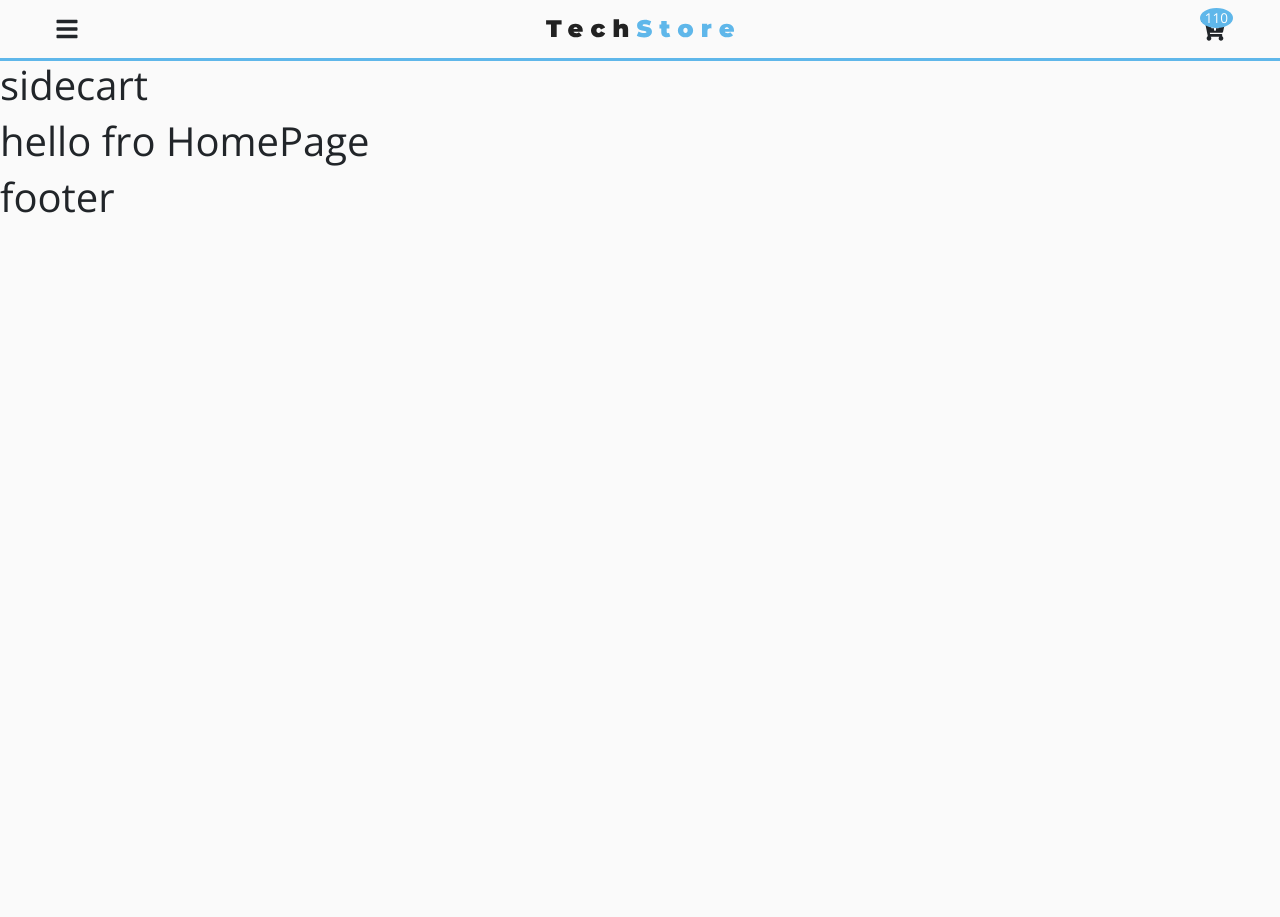
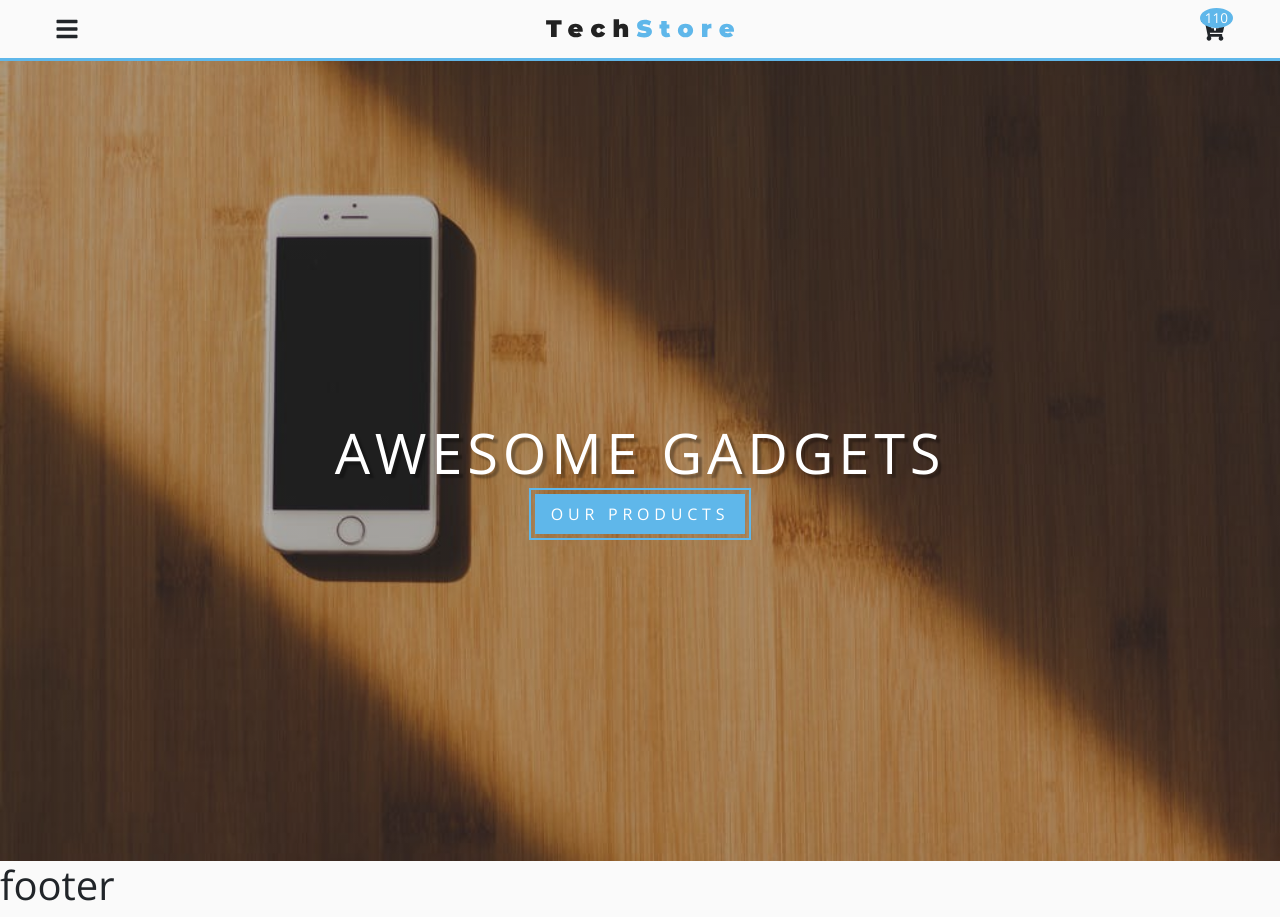
Before and after one commit to ziaul888/e-commerce, a React (Create React App) app: page / in a window 1280 px wide. Before the commit the page ends 800 px from the top, so only its background shows below. Built offline with nearby package versions, Linux system fonts and the light colour scheme.

Commit message:
herocomponent

```diff
--- a/src/App.css
+++ b/src/App.css
@@ -24,3 +24,21 @@ body {
   background: var(--mainGrey) !important;
   color: var(--mainBlack);
 }
+
+.main-link{
+  padding: 0.5rem 1rem;
+  background:var(--primaryColor);
+  color:var(--mainWhite);
+  display:inline-block;
+  text-transform: uppercase;
+  letter-spacing: var(--mainSpacing);
+  outline: 2px solid var(--primaryColor);
+  outline-offset: 4px;
+  border: none;
+}
+.main-link:hover{
+  background:var(--darkGrey);
+  text-decoration: none;
+  color: var(--primaryColor);
+  outline-color: var(--darkGrey);
+}
--- /dev/null
+++ b/src/components/Hero.jsx
@@ -0,0 +1,34 @@
+import React from 'react'
+import  styled from 'styled-components'
+import mainBcg from '../images/mainBcg.jpeg'
+
+export default function Hero({img,title,max,children}) {
+    return <HeroWrapper max={max} img={img}>
+        <div className="banner">
+            <h1 className="title">{title}</h1>
+            {children}
+        </div>
+    </HeroWrapper>
+}
+
+
+const HeroWrapper=styled.div`
+text-align:center;
+display:flex;
+align-items:center;
+justify-content:center;
+min-height:${props=>(props.max ? "100vh":"60vh")};
+color:var(--mainWhite);
+background: linear-gradient(var(--primaryRGBA), var(--primaryRGBA)),
+    url(${props => props.img}) center/cover no-repeat;
+    .title {
+    padding-top: 2rem;
+    font-size: 3.5rem;
+    text-shadow: 4px 4px 2px rgba(0, 0, 0, 0.3);
+    text-transform: uppercase;
+    letter-spacing: var(--mainSpacing);
+  }
+`
+Hero.defaultProps={
+    img:mainBcg
+}
--- a/src/components/SideCart.jsx
+++ b/src/components/SideCart.jsx
@@ -1,9 +1,38 @@
 import React from 'react'
+import {ProductConsumer} from "../context"
+import styled from "styled-components"
 
-export default function SideCart() {
+export default function CartPage() {
     return (
         <>
-          <h1>sidecart</h1>
+           <ProductConsumer>
+           {value=>{
+             const {cartOpen,cart,closeCart}=value;
+             return (
+               <CartWrapper show={cartOpen} onClick={closeCart}>
+              <p> Cart items</p>
+               </CartWrapper>
+             )
+           }}
+         </ProductConsumer>
         </>
     )
 }
+
+
+
+const CartWrapper=styled.div`
+position:fixed;
+top:60px;
+right:0;
+width:100%;
+height:100%;
+background:var(--mainGrey);
+z-index:1;
+border-left:3px solid var(--primaryColor);
+transform: ${props => (props.show ? "translateX(0)" : "translateX(100%)")};
+transition:var(--mainTransition);
+@media (min-width:576px){
+  width:20rem;
+}
+`
--- a/src/pages/CartPage.jsx
+++ b/src/pages/CartPage.jsx
@@ -1,38 +1,9 @@
 import React from 'react'
-import {ProductConsumer} from "../context"
-import styled from "styled-components"
 
 export default function CartPage() {
-    return (
-        <>
-           <ProductConsumer>
-           {value=>{
-             const {cartOpen,cart,closeCart}=value;
-             return (
-               <CartWrapper show={cartOpen} onClick={closeCart}>
-              <p> Cart items</p>
-               </CartWrapper>
-             )
-           }}
-         </ProductConsumer>
-        </>
-    )
+  return (
+    <div>
+
+    </div>
+  )
 }
-
-
-
-const CartWrapper=styled.div`
-position:fixed;
-top:60px;
-right:0;
-width:100%;
-height:100%;
-background:var(--mainGrey);
-z-index:1;
-border-left:3px solid var(--primaryColor);
-transform: ${props => (props.show ? "translateX(0)" : "translateX(100%)")};
-transition:var(--mainTransition);
-@media (min-width:576px){
-  width:20rem;
-}
-`
--- a/src/pages/HomePage.jsx
+++ b/src/pages/HomePage.jsx
@@ -1,14 +1,13 @@
 import React from 'react'
-import {ProductConsumer} from "../context"
+import Hero from '../components/Hero'
+import {Link} from 'react-router-dom'
 
 export default function HomePage() {
-    return (
-        <>
-         <ProductConsumer>
-           {value=>{
-             return <h1>hello fro HomePage</h1>
-           }}
-         </ProductConsumer>
-        </>
-    )
+return (
+<>
+  <Hero title="awesome gadgets" max="true">
+    <Link to="/products" className="main-link">our products</Link>
+  </Hero>
+</>
+)
 }
```
Also changed, not shown: 1 other file (tests, documents, lock files or other folders).
